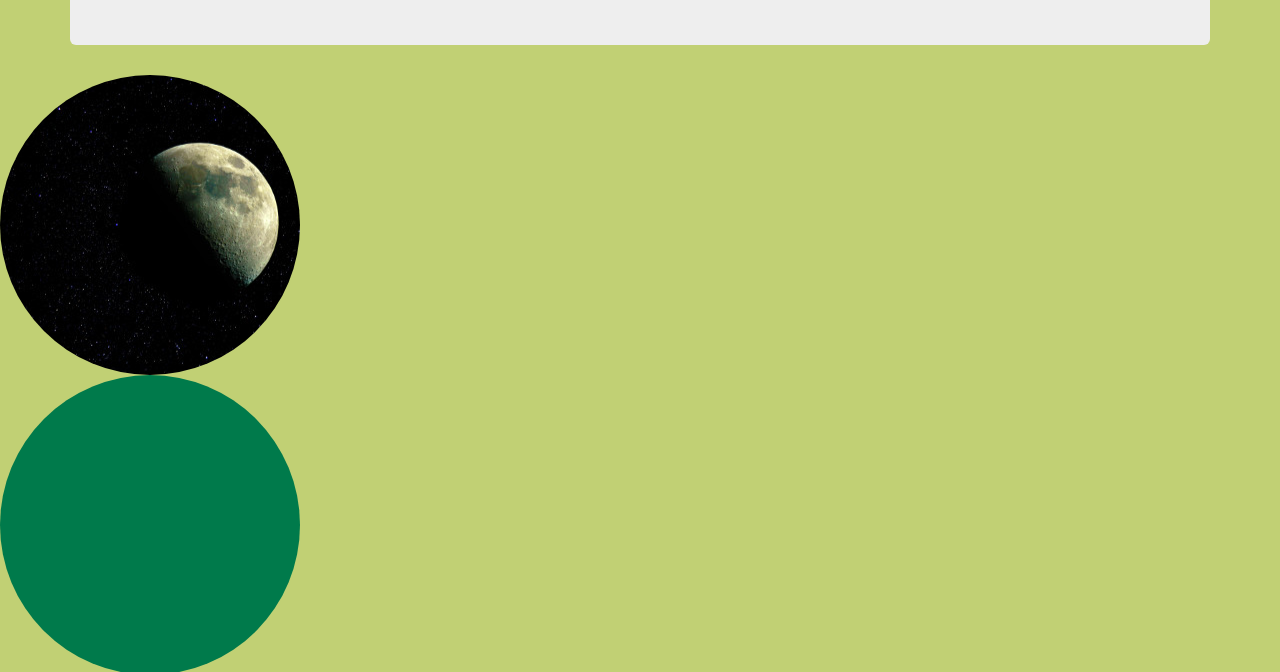
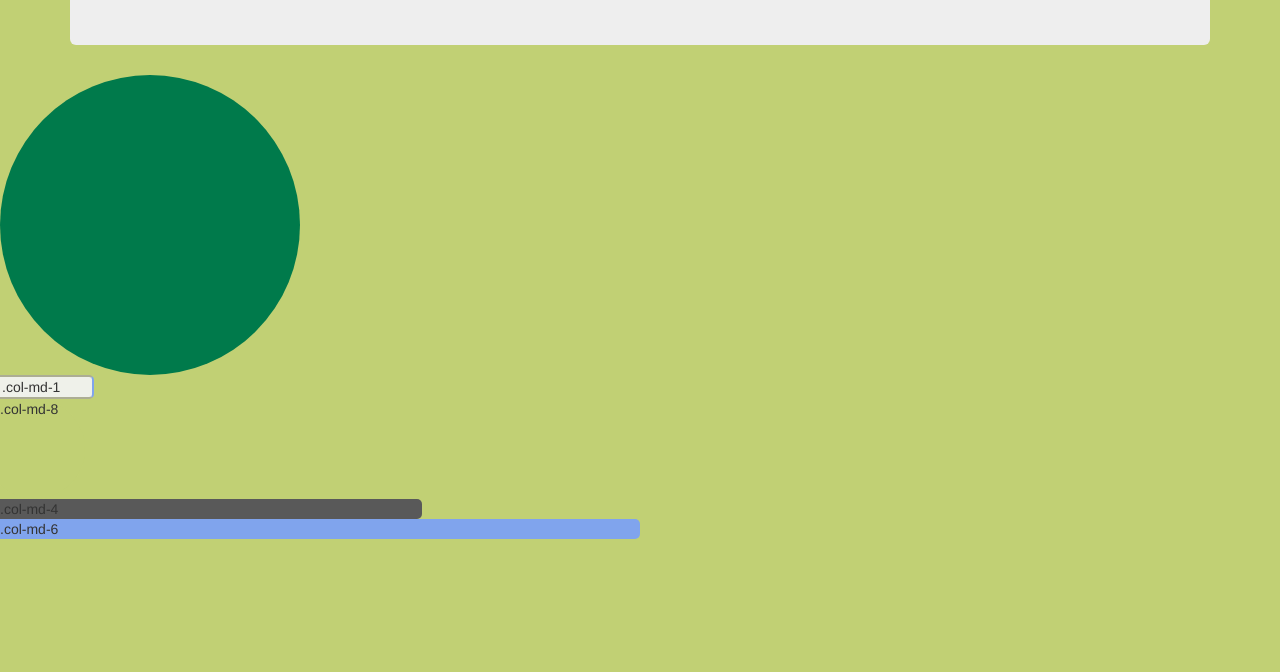
Before and after one commit to koka-noodles/bootstrap-text-test, a plain HTML site: page index.html in a window 1280 px wide. Shown: the part 134-806 px from the top of the page. Drawn offline with nearby package versions, Linux system fonts and the light colour scheme.

Commit message:
removed moon from index
olive bg and no moon

```diff
--- a/index.html
+++ b/index.html
@@ -33,7 +33,7 @@
       </div>
     </div>
 
-    <div class="circle-image"></div>
+
     <div class="circle-draw"></div>
 
     <div class="row">
```
